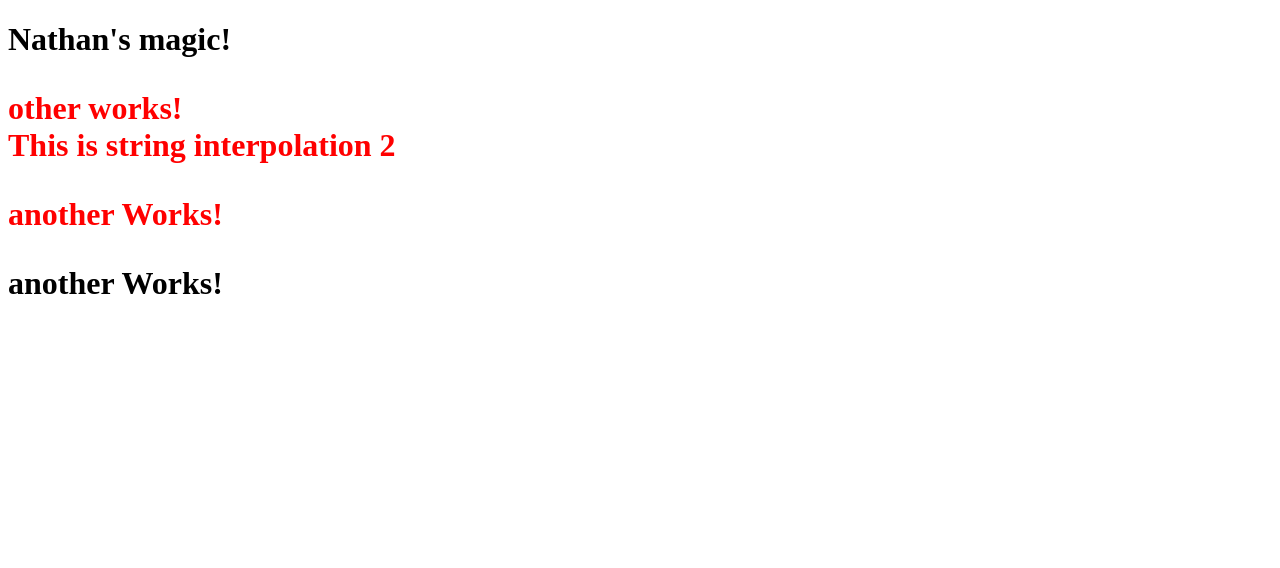
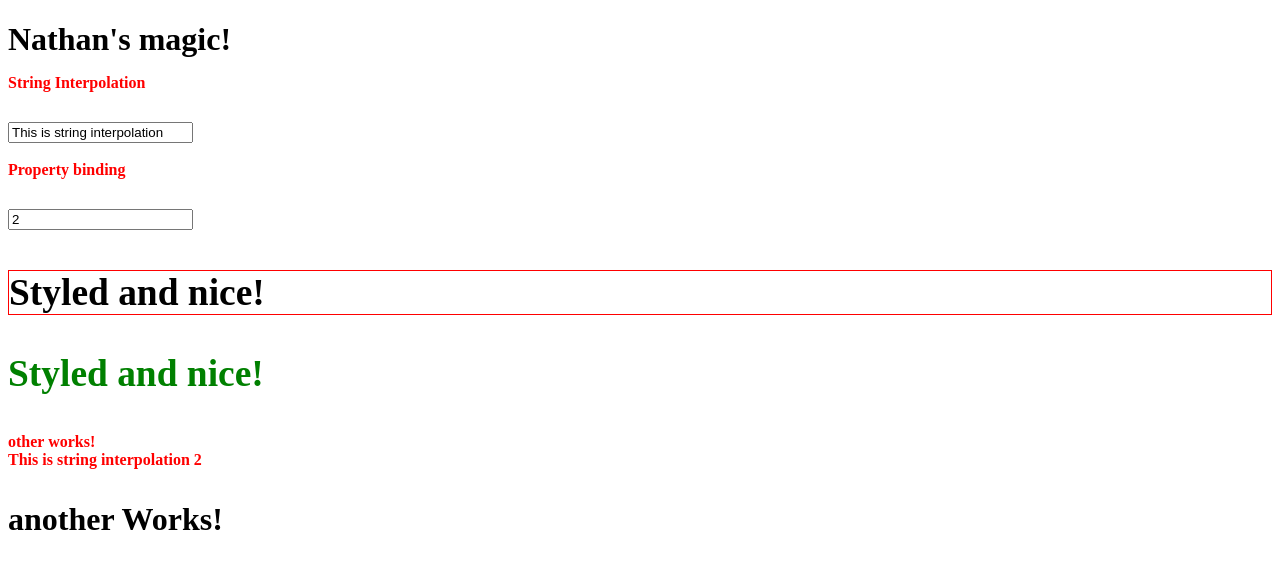
Before and after one commit to nathanc85/angular2-app, an Angular app: page / in a window 1280 px wide. Shown: the top 568 px of the page. Built offline with nearby package versions, Linux system fonts and the light colour scheme.

Commit message:
More property bindings.

```diff
--- a/src/app/other/other.component.css
+++ b/src/app/other/other.component.css
@@ -1,3 +1,8 @@
 p {
     color: red;
+    font-size: 12pt;
 }
+
+.redBorder {
+    border: 1px solid red;
+}
--- a/src/app/other/other.component.html
+++ b/src/app/other/other.component.html
@@ -1,8 +1,13 @@
+<p>String Interpolation</p>
+<input type="text" value="{{stringInterpolation}}">
+<p>Property binding</p>
+<input type="text" [value]="intInterpolation">
+<h3 [ngClass] = "{redBorder: true}"> Styled and nice!</h3>
+<h3 [ngStyle] = "{color: 'green'}"> Styled and nice!</h3>
 <p>
   other works! <br />
   {{stringInterpolation}}
   {{intInterpolation}}
-  <app-another></app-another>
 </p>
 
 <app-another></app-another>
```
